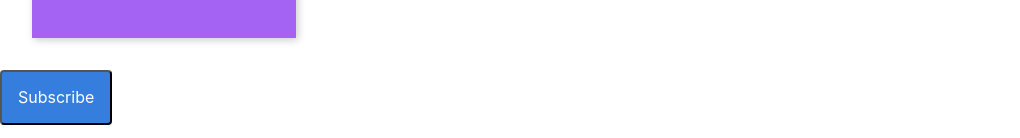
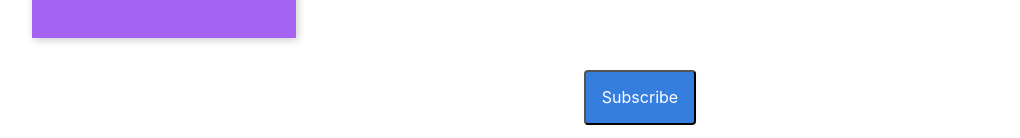
Before and after one commit to Apoorve8055/React-js-Dynamic-Avatar-App, a React (Create React App) app: page / in a window 1280 px wide. Shown: the part 875-1013 px from the top of the page, without its empty margins (0-1020 px from the left). Built offline with nearby package versions, Linux system fonts and the light colour scheme; a web font is replaced by a local one.

Commit message:
Dynamic Avatar App

```diff
--- a/src/Avatar.js
+++ b/src/Avatar.js
@@ -54,10 +54,12 @@ class Avatar extends React.Component {
                 <div>
                     {AvatarlistArrayCard}
                 </div>
-                <button align="center" className="no-underline grow pa3 br2 bg-blue white mr3 mb3 dib" onClick={() => {
+                <center>
+                    <button className="no-underline grow  bg-blue white pa3 br2 mr3 mb3 dib center" onClick={() => {
                     this.ChangeState();
                 }}> Subscribe
                 </button>
+                </center>
             </div>
         )
     }
```
